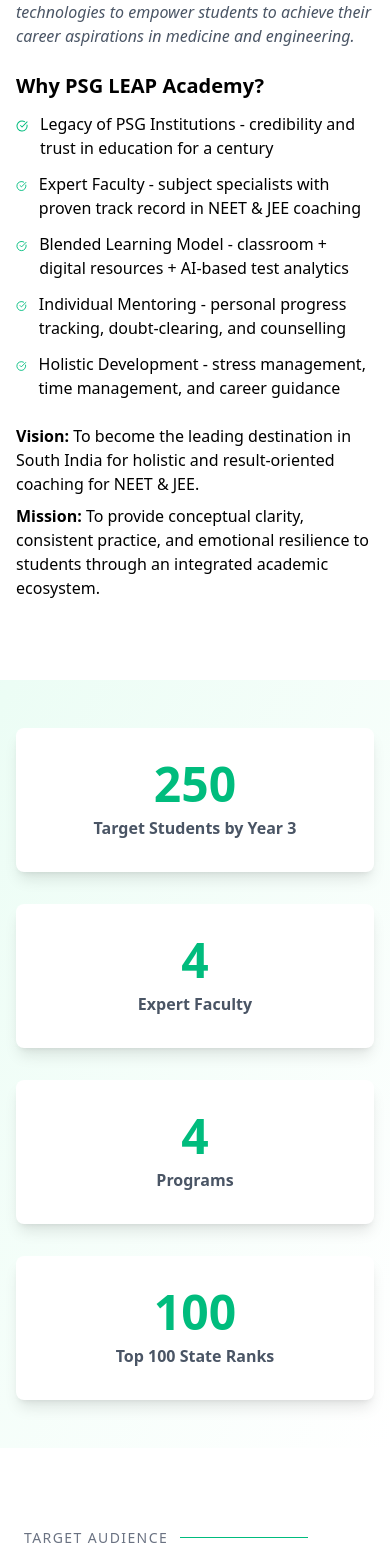
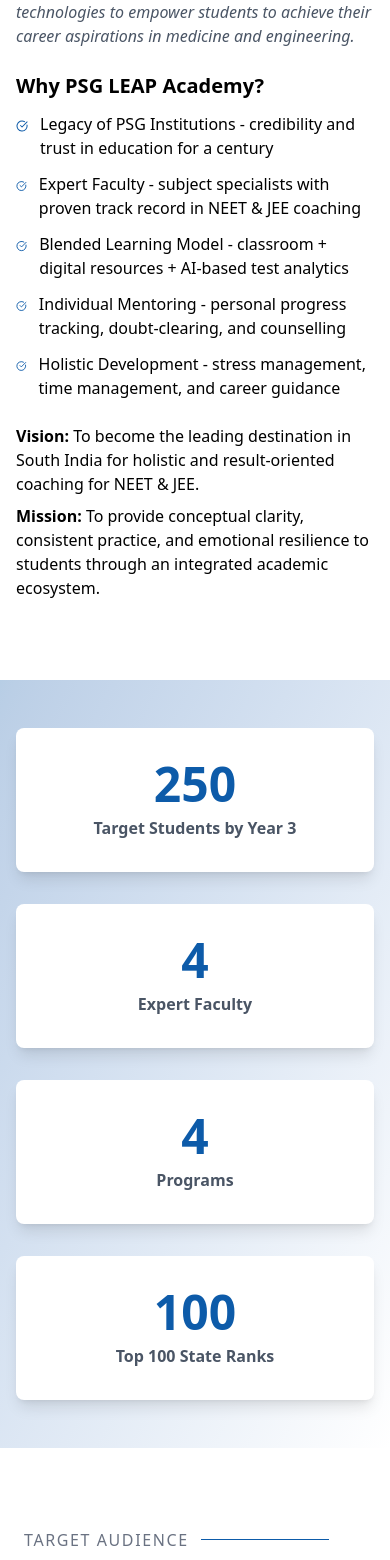
Before and after one commit to Vijay-Psgtech/Psg-leap-academy, a React (Vite) app: page / in a window 390 px wide. Shown: the part 1328-2888 px from the top of the page. Built offline with nearby package versions, Linux system fonts and the light colour scheme.

Commit message:
Other sections color code has been changed.

```diff
--- a/src/components/About.jsx
+++ b/src/components/About.jsx
@@ -45,7 +45,7 @@
                 "Holistic Development - stress management, time management, and career guidance",
               ].map((item, i) => (
                 <li key={i} className="flex items-start">
-                  <CheckCircle className="w-5 h-5 text-emerald-500 mr-3 mt-1" />
+                  <CheckCircle className="w-5 h-5 text-[#0D5BA9] mr-3 mt-1" />
                   <span>{item}</span>
                 </li>
               ))}
--- a/src/components/Banner.jsx
+++ b/src/components/Banner.jsx
@@ -18,7 +18,7 @@
         <h2 className="text-4xl md:text-6xl font-bold mb-4 animate-fadeInUp">Learn. Empower. Aspire. Progress.</h2>
         <p className="text-xl md:text-2xl mb-2 animate-fadeInUp animation-delay-200">Premier Coaching for NEET & JEE Aspirants</p>
         <p className="text-lg mb-8 animate-fadeInUp animation-delay-400">Under PSG Institutions / PSG Public Schools</p>
-        <a href="#programs" onClick={(e) => { e.preventDefault(); document.getElementById('programs').scrollIntoView({ behavior: 'smooth' }); }} className="inline-block bg-transparent border-2 border-white px-8 py-3 rounded-full hover:bg-emerald-500 hover:border-emerald-500 transition-all duration-500 transform hover:scale-110 animate-fadeInUp animation-delay-600">Explore Programs</a>
+        <a href="#programs" onClick={(e) => { e.preventDefault(); document.getElementById('programs').scrollIntoView({ behavior: 'smooth' }); }} className="inline-block bg-transparent border-2 border-white px-8 py-3 rounded-full hover:bg-[#0D5BA9] hover:border-[#0D5BA9] transition-all duration-500 transform hover:scale-110 animate-fadeInUp animation-delay-600">Explore Programs</a>
       </div>
       <style jsx>{`
         @keyframes fadeInUp {
--- a/src/components/Facilities.jsx
+++ b/src/components/Facilities.jsx
@@ -22,11 +22,11 @@
           {fac.map((f, i) => {
             const Icon = f.icon;
             return (
-              <div key={i} className={`bg-white border-2 border-gray-200 p-6 rounded-xl text-center hover:border-emerald-500 hover:shadow-xl transition-all duration-500 transform hover:-translate-y-2 group ${isVisible ? 'opacity-100 translate-y-0' : 'opacity-0 translate-y-10'}`} style={{ transitionDelay: `${i * 100}ms` }}>
+              <div key={i} className={`bg-white border-2 border-gray-200 p-6 rounded-xl text-center hover:border-[#0D5BA9] hover:shadow-xl transition-all duration-500 transform hover:-translate-y-2 group ${isVisible ? 'opacity-100 translate-y-0' : 'opacity-0 translate-y-10'}`} style={{ transitionDelay: `${i * 100}ms` }}>
                 <div className={`${f.bg} w-16 h-16 rounded-full flex items-center justify-center mx-auto mb-4 group-hover:scale-110 group-hover:rotate-6 transition-all duration-500`}>
                   <Icon className={`w-8 h-8 ${f.color}`} />
                 </div>
-                <h3 className="font-bold text-gray-800 group-hover:text-emerald-500 transition-colors">{f.title}</h3>
+                <h3 className="font-bold text-gray-800 group-hover:text-[#0D5BA9] transition-colors">{f.title}</h3>
                 <p className="text-gray-600 mt-2">{f.desc}</p>
               </div>
             );
--- a/src/components/Programs.jsx
+++ b/src/components/Programs.jsx
@@ -79,19 +79,19 @@
                 />
 
                 {/* Category Tag */}
-                <div className="absolute top-4 left-4 bg-emerald-500 text-white text-xs sm:text-sm px-3 py-1 rounded-full shadow-md">
+                <div className="absolute top-4 left-4 bg-[#0D5BA9] text-white text-xs sm:text-sm px-3 py-1 rounded-full shadow-md">
                   {c.cat}
                 </div>
 
                 {/* Price Tag */}
-                <div className="absolute top-4 right-4 bg-white/90 backdrop-blur-sm text-emerald-700 text-sm font-semibold px-3 py-1 rounded-full shadow">
+                <div className="absolute top-4 right-4 bg-white/90 backdrop-blur-sm text-[#0D5BA9] text-sm font-semibold px-3 py-1 rounded-full shadow">
                   {c.price}
                 </div>
               </div>
 
               {/* Card Content */}
               <div className="p-6">
-                <h3 className="text-lg sm:text-xl font-bold mb-2 text-gray-800 group-hover:text-emerald-600 transition-colors">
+                <h3 className="text-lg sm:text-xl font-bold mb-2 text-gray-800 group-hover:text-[#0D5BA9] transition-colors">
                   {c.title}
                 </h3>
                 <p className="text-sm text-gray-600 mb-3">
@@ -102,7 +102,7 @@
 
                 {/* Features */}
                 <p className="text-gray-700 text-sm sm:text-base leading-relaxed">
-                  <span className="font-semibold text-emerald-600">
+                  <span className="font-semibold text-[#0D5BA9]">
                     Key Features:
                   </span>{" "}
                   {c.features}
@@ -110,7 +110,7 @@
               </div>
 
               {/* Decorative Glow on Hover */}
-              <div className="absolute inset-0 bg-gradient-to-br from-emerald-100/10 via-transparent to-transparent opacity-0 group-hover:opacity-100 transition duration-500 rounded-2xl"></div>
+              <div className="absolute inset-0 bg-gradient-to-br from-[#0D5BA9]/10 via-transparent to-transparent opacity-0 group-hover:opacity-100 transition duration-500 rounded-2xl"></div>
             </div>
           ))}
         </div>
--- a/src/components/SectionTitle.jsx
+++ b/src/components/SectionTitle.jsx
@@ -9,11 +9,11 @@
       className={`text-start mb-12 transition-all duration-1000 ${isVisible ? "opacity-100 translate-y-0" : "opacity-0 translate-y-10"}`}
     >
       <div className="flex items-center justify-start mb-2">
-        <span className="text-sm uppercase tracking-widest text-gray-500">
+        <span className="text-md uppercase tracking-widest text-gray-500">
           {subtitle}
         </span>
         <div
-          className={`w-32 h-px bg-emerald-500 ml-3 transition-all duration-700 delay-200 ${isVisible ? "scale-x-100" : "scale-x-0"}`}
+          className={`w-32 h-px bg-[#0D5BA9] ml-3 transition-all duration-700 delay-200 ${isVisible ? "scale-x-100" : "scale-x-0"}`}
         ></div>
       </div>
       <h2 className="text-4xl font-bold text-gray-800 uppercase">{title}</h2>
--- a/src/components/Stats.jsx
+++ b/src/components/Stats.jsx
@@ -19,11 +19,11 @@
       const timer = setInterval(() => { start += increment; if (start >= target) { setCount(target); clearInterval(timer); } else setCount(Math.floor(start)); }, 16);
       return () => clearInterval(timer);
     }, [isVisible, target]);
-    return <span className="text-5xl font-bold text-emerald-500">{count}</span>;
+    return <span className="text-5xl font-bold text-[#0D5BA9]">{count}</span>;
   };
 
   return (
-     <section ref={ref} className="py-12 bg-gradient-to-br from-emerald-50 to-white">
+     <section ref={ref} className="py-12 bg-gradient-to-br from-[#0D5BA9]/30 to-white">
       <div className="container mx-auto px-4">
         <div className="grid grid-cols-1 sm:grid-cols-2 lg:grid-cols-4 gap-8">
           {stats.map((s, i) => (
--- a/src/components/Target.jsx
+++ b/src/components/Target.jsx
@@ -38,7 +38,7 @@
             return (
               <div
                 key={i}
-                className={`bg-white border-2 border-gray-200 p-8 rounded-xl text-center hover:border-emerald-500 hover:shadow-2xl transition-all duration-500 transform hover:-translate-y-2 group ${isVisible ? "opacity-100 translate-y-0" : "opacity-0 translate-y-10"}`}
+                className={`bg-white border-2 border-gray-200 p-8 rounded-xl text-center hover:border-[#0D5BA9] hover:shadow-2xl transition-all duration-500 transform hover:-translate-y-2 group ${isVisible ? "opacity-100 translate-y-0" : "opacity-0 translate-y-10"}`}
                 style={{ transitionDelay: `${i * 100}ms` }}
               >
                 <div
```
